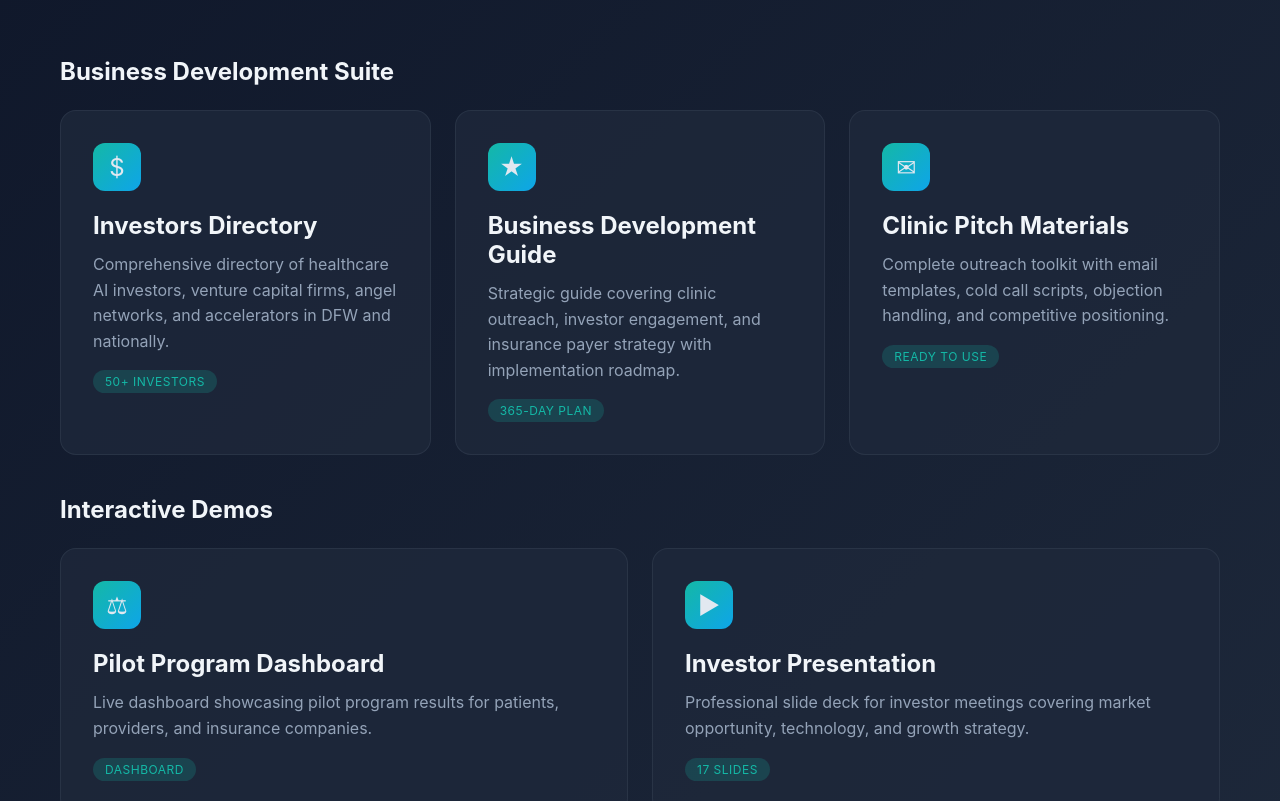
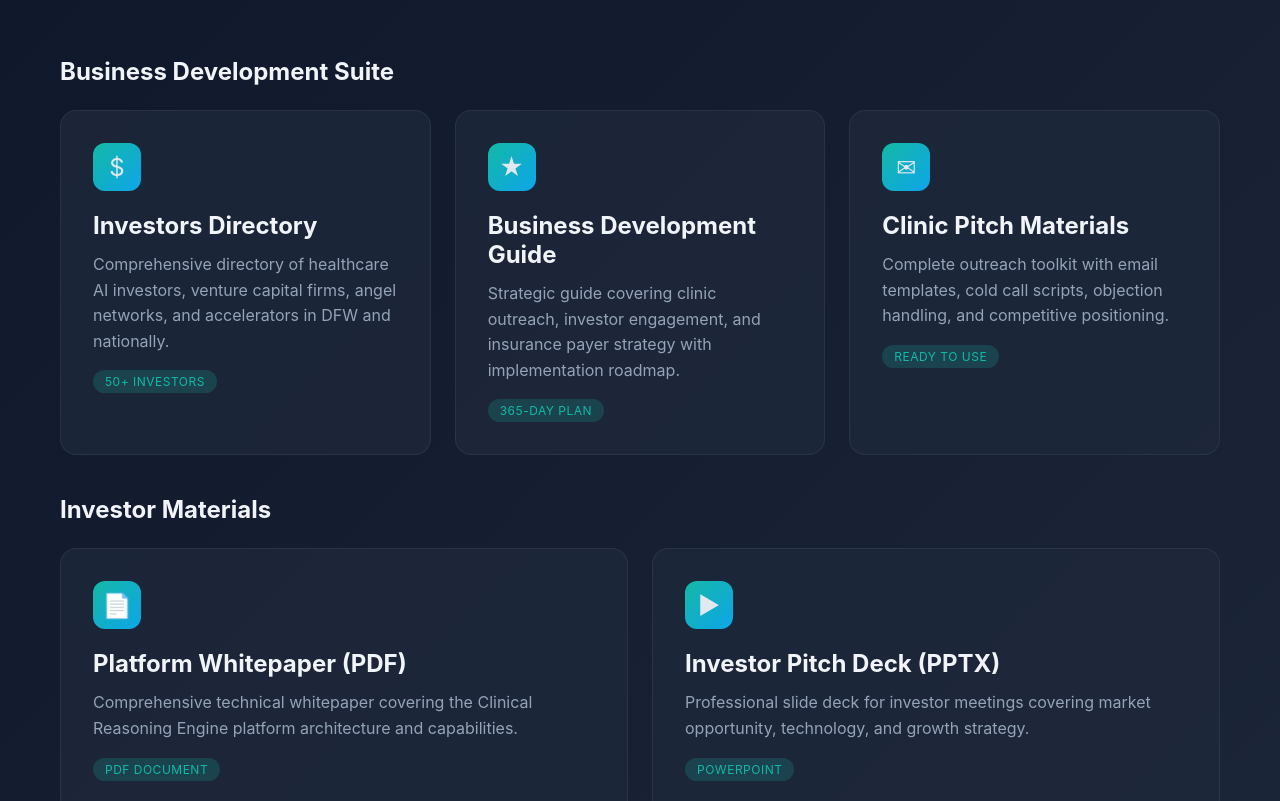
Before and after one commit to vadlamudiramu/ardia-health-labs-materials, a plain HTML site: page index.html in a window 1280 px wide. Shown: the part 162-963 px from the top of the page. Drawn offline with Linux system fonts and the light colour scheme.

Commit message:
Add PDF and PPTX investor materials to GitHub Pages

```diff
--- a/index.html
+++ b/index.html
@@ -130,6 +130,23 @@
             </a>
         </div>
 
+        <h2 class="section-title">Investor Materials</h2>
+        <div class="grid">
+            <a href="docs/Ardia%20Health%20Clinical%20Reasoning%20Engine%20Platform.pdf" class="card" target="_blank">
+                <div class="card-icon">&#128196;</div>
+                <h3>Platform Whitepaper (PDF)</h3>
+                <p>Comprehensive technical whitepaper covering the Clinical Reasoning Engine platform architecture and capabilities.</p>
+                <span class="badge">PDF Document</span>
+            </a>
+
+            <a href="docs/Ardia%20Health%20Clinical%20Reasoning%20Engine.pptx" class="card" target="_blank">
+                <div class="card-icon">&#9654;</div>
+                <h3>Investor Pitch Deck (PPTX)</h3>
+                <p>Professional slide deck for investor meetings covering market opportunity, technology, and growth strategy.</p>
+                <span class="badge">PowerPoint</span>
+            </a>
+        </div>
+
         <h2 class="section-title">Interactive Demos</h2>
         <div class="grid">
             <a href="pilot-dashboard/index.html" class="card">
@@ -137,13 +154,6 @@
                 <h3>Pilot Program Dashboard</h3>
                 <p>Live dashboard showcasing pilot program results for patients, providers, and insurance companies.</p>
                 <span class="badge">Dashboard</span>
-            </a>
-
-            <a href="investor-presentation/presentation.html" class="card">
-                <div class="card-icon">&#9654;</div>
-                <h3>Investor Presentation</h3>
-                <p>Professional slide deck for investor meetings covering market opportunity, technology, and growth strategy.</p>
-                <span class="badge">17 Slides</span>
             </a>
         </div>
     </div>
```
Also changed, not shown: 2 other files.
